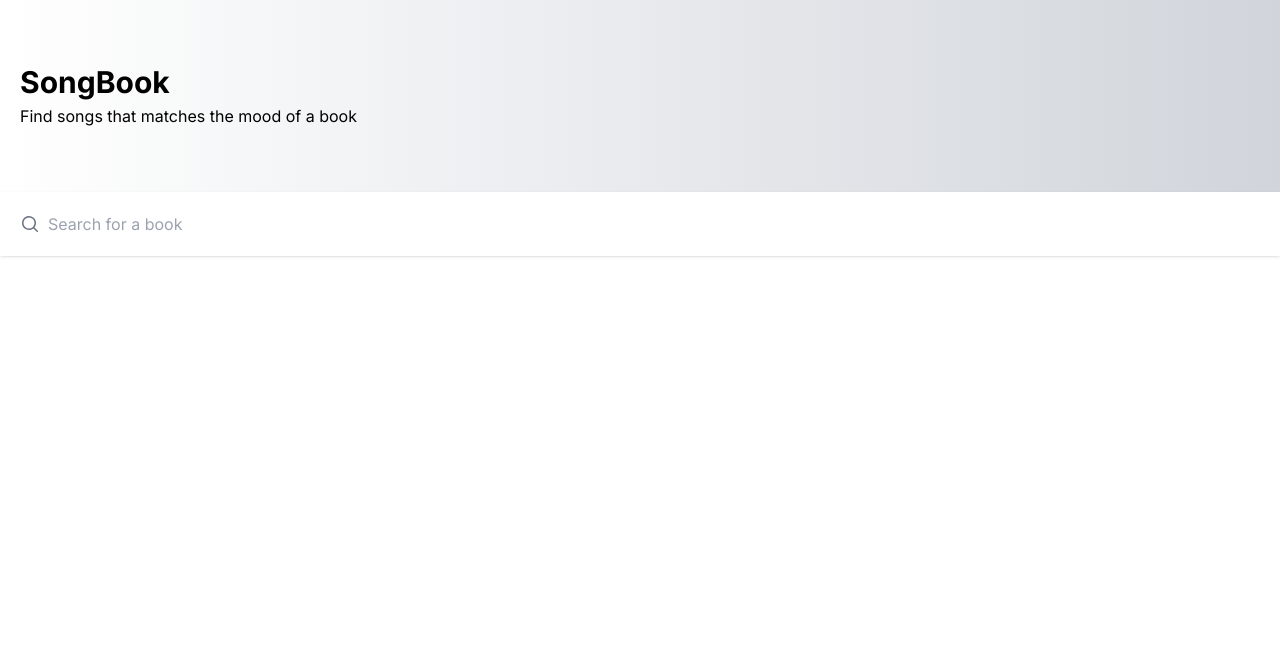
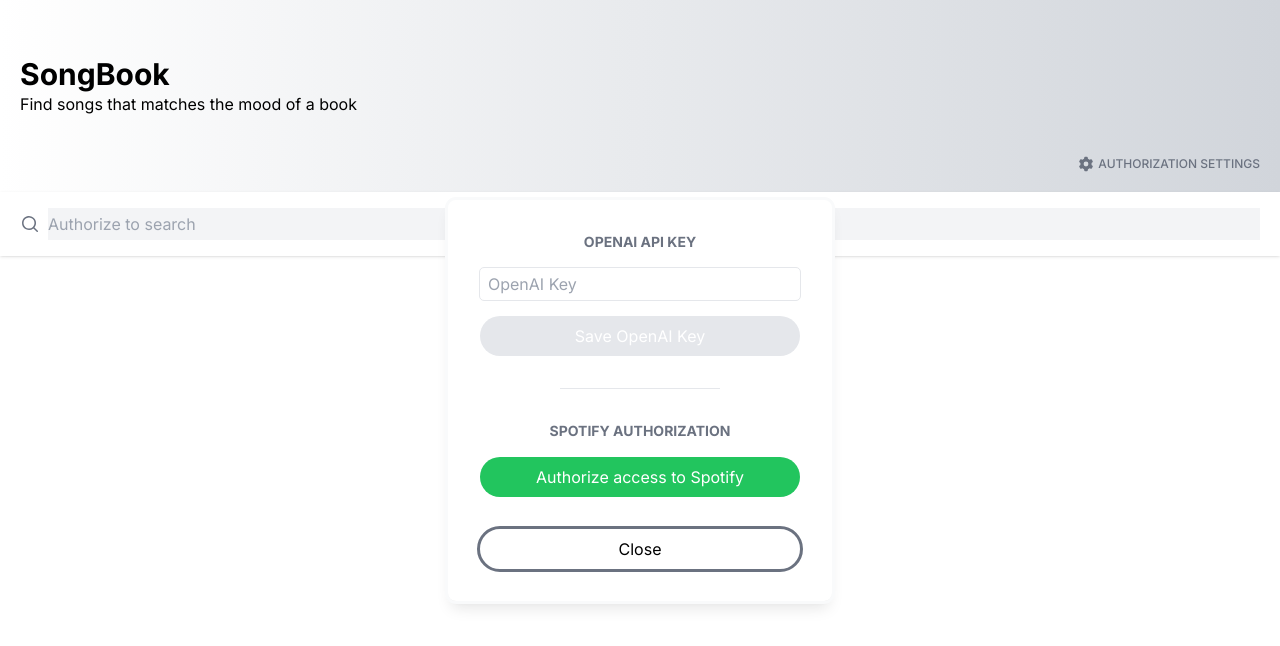
Before and after one commit to juniusfree/song-book, a Next.js app: page / in a window 1280 px wide. Shown: the top 646 px of the page. Built offline with nearby package versions, Linux system fonts and the light colour scheme.

Commit message:
ui: authorization component

```diff
--- /dev/null
+++ b/app/components/authorization.tsx
@@ -0,0 +1,101 @@
+import Link from "next/link";
+import { useEffect, useState } from "react";
+
+const decryptOpenAIkey = async (encryptedData: string) => {
+  const { data } = await fetch("http://localhost:3000/api/openAIAuthDecrypt", {
+    method: "POST",
+    body: JSON.stringify({ encryptedData }),
+  }).then((res) => res.json());
+  return data;
+};
+
+const useOpenAIKey = () => {
+  const [openAIKey, setOpenAIKey] = useState("");
+  useEffect(() => {
+    const openAIKey = localStorage.getItem("openAI");
+    if (openAIKey) {
+      decryptOpenAIkey(openAIKey).then((key) => {
+        setOpenAIKey(key);
+      });
+    }
+  });
+  return { openAIKey, setOpenAIKey };
+};
+
+const OpenAiAuthorizationComponent = () => {
+  const { openAIKey, setOpenAIKey } = useOpenAIKey();
+  const [savedOpenAIKey, setSavedOpenAIKey] = useState(false);
+  return (
+    <div className="w-full items-center flex flex-col gap-4">
+      <p className="text-sm font-bold uppercase text-gray-500">
+        OpenAI API Key
+      </p>
+      <input
+        type="text"
+        value={openAIKey}
+        onChange={(e) => setOpenAIKey(e.target.value)}
+        placeholder="OpenAI Key"
+        className="w-full h-8 outline outline-1 outline-gray-200 rounded px-2 py-4"
+      />
+      <button
+        disabled={!openAIKey}
+        className={`w-80 rounded-full bg-gray-500 p-2 text-white text-center disabled:bg-gray-200`}
+        onClick={async () => {
+          await fetch("api/openAIAuthEncrypt", {
+            method: "POST",
+            body: JSON.stringify({ apiKey: openAIKey }),
+          })
+            .then(async (res) => {
+              const { data } = await res.json();
+              localStorage.setItem("openAI", data);
+              setSavedOpenAIKey(true);
+            })
+            .catch((err) => console.log(err));
+        }}
+      >
+        {savedOpenAIKey ? "Saved" : "Save OpenAI Key"}
+      </button>
+    </div>
+  );
+};
+
+const SpotifyAuthorizationButton = () => {
+  const spotify = localStorage.getItem("spotify");
+  return (
+    <div className="flex flex-col gap-4 items-center">
+      <p className="text-sm font-bold uppercase text-gray-500">
+        Spotify Authorization
+      </p>
+      <div className="mx-auto w-80 rounded-full bg-green-500 p-2 text-white text-center">
+        <Link
+          href="http://localhost:3000/api/spotifyAuthorization"
+          target="_blank"
+        >
+          {spotify ? "Re-authorize" : "Authorize"} access to Spotify
+        </Link>
+      </div>
+    </div>
+  );
+};
+
+const AuthorizationComponent = ({
+  handleOnClose,
+}: {
+  handleOnClose: () => void;
+}) => {
+  return (
+    <div className="w-full flex flex-col gap-8">
+      <OpenAiAuthorizationComponent />
+      <hr className="w-1/2 mx-auto" />
+      <SpotifyAuthorizationButton />
+      <button
+        className="outline-gray-500 outline rounded-full p-2"
+        onClick={handleOnClose}
+      >
+        Close
+      </button>
+    </div>
+  );
+};
+
+export default AuthorizationComponent;
--- a/app/page.tsx
+++ b/app/page.tsx
@@ -1,14 +1,29 @@
 "use client";
 
+import Cog6ToothIcon from "@heroicons/react/20/solid/Cog6ToothIcon";
 import MagnifyingGlassIcon from "@heroicons/react/20/solid/MagnifyingGlassIcon";
-import React from "react";
+import { useEffect, useState } from "react";
+import AuthorizationComponent from "./components/authorization";
 import BookListComponent from "./components/bookList";
 
+const isAuthorized =
+  localStorage.getItem("openAI") && localStorage.getItem("spotify");
+
+const useShowAuth = () => {
+  const [showAuth, setShowAuth] = useState(false);
+  useEffect(() => {
+    if (!isAuthorized) {
+      setShowAuth(true);
+    }
+  }, []);
+  return { showAuth, setShowAuth };
+};
+
 const Home = () => {
-  const [spotifyTrack, setSpotifyTrack] = React.useState([]);
-  const [searchInput, setSearchInput] = React.useState("");
-  const [searchResult, setSearchResult] = React.useState([]);
-  const [openAIKey, setOpenAIKey] = React.useState("");
+  const [spotifyTrack, setSpotifyTrack] = useState([]);
+  const [searchInput, setSearchInput] = useState("");
+  const [searchResult, setSearchResult] = useState([]);
+  const { showAuth, setShowAuth } = useShowAuth();
 
   const handleOnSearch = async () => {
     setSearchResult([]);
@@ -38,45 +53,54 @@
 
   return (
     <div className="w-full relative">
-      {/* <input
-        type="text"
-        value={openAIKey}
-        onChange={(e) => setOpenAIKey(e.target.value)}
-        className="w-full h-8"
-      />
-      <button
-        onClick={async () => {
-          const { data } = await fetch("api/openAIAuthEncrypt", {
-            method: "POST",
-            body: JSON.stringify({ apiKey: openAIKey }),
-          })
-            .then((res) => res.json())
-            .catch((err) => console.log(err));
-          localStorage.setItem("openAI", data);
-        }}
-      >
-        Click me
-      </button>
-      <a href="http://localhost:3000/api/spotifyAuthorization" target="_blank">
-        spotify
-      </a> */}
+      {showAuth && (
+        <div className="absolute z-30 inset-0  bg-opacity-50 h-screen flex items-center justify-center">
+          <div className="flex flex-col gap-8 w-96 p-8 h-fit shadow-lg outline outline-gray-50 rounded-lg bg-white">
+            <AuthorizationComponent
+              handleOnClose={() => {
+                setShowAuth((prev) => !prev);
+                if (!isAuthorized) {
+                  window.location.reload();
+                }
+              }}
+            />
+          </div>
+        </div>
+      )}
       <div className="z-20 w-full flex flex-col items-center justify-center  h-fit fixed">
-        <div className="w-full flex flex-col gap-1 h-48 bg-gradient-to-r from-white to-gray-300 justify-center p-5">
-          <p className="text-3xl font-bold">SongBook</p>
-          <p> Find songs that matches the mood of a book</p>
+        <div className="w-full flex flex-col gap-1 h-48 bg-gradient-to-r from-white to-gray-300 justify-between p-5">
+          <div className="flex flex-col justify-center flex-grow">
+            <p className="text-3xl font-bold">SongBook</p>
+            <p> Find songs that matches the mood of a book</p>
+          </div>
+          <button
+            className="flex items-center text-xs self-end justify-end gap-1 font-medium uppercase text-gray-500 rounded-full"
+            onClick={() => setShowAuth((prev) => !prev)}
+          >
+            <Cog6ToothIcon className="w-4 h-4" />
+            Authorization Settings
+          </button>
         </div>
-        <div className="flex gap-2 outline outline-none w-full py-4 px-5 bg-white shadow items-center">
+
+        <div
+          className={`flex gap-2 outline outline-none w-full py-4 px-5 bg-white shadow items-center ${
+            !isAuthorized && "bg-gray-100"
+          }`}
+        >
           <button onClick={handleOnSearch}>
             <MagnifyingGlassIcon className="w-5 h-5 text-gray-500" />
           </button>
           <input
+            disabled={!isAuthorized}
             type="text"
             value={searchInput}
             onChange={(e) => {
               setSearchInput(e.target.value);
             }}
-            className="w-full h-8 outline-none"
-            placeholder="Search for a book"
+            className={`w-full h-8 outline-none disabled:bg-gray-100`}
+            placeholder={
+              isAuthorized ? "Search for a book" : "Authorize to search"
+            }
             onKeyDown={(e) => {
               if (e.key === "Enter") {
                 handleOnSearch();
@@ -86,8 +110,8 @@
         </div>
       </div>
 
-      <div className="pt-72">
-        <BookListComponent books={searchResult} />
+      <div className="pt-72 ">
+        {isAuthorized && <BookListComponent books={searchResult} />}
       </div>
       {spotifyTrack?.map(
         (track: { external_urls: { spotify: string }; name: string }) => {
--- a/app/spotifyAuthorizationToken/page.tsx
+++ b/app/spotifyAuthorizationToken/page.tsx
@@ -7,8 +7,9 @@
   const accessToken = searchParams.get("access_token");
   if (accessToken) {
     localStorage.setItem("spotify", accessToken as string);
+    return <div>Success!</div>;
   }
-  window.close();
+  return <div>Something went wrong!</div>;
 };
 
 export default SpotifyAuthorizationTokenPage;
```
